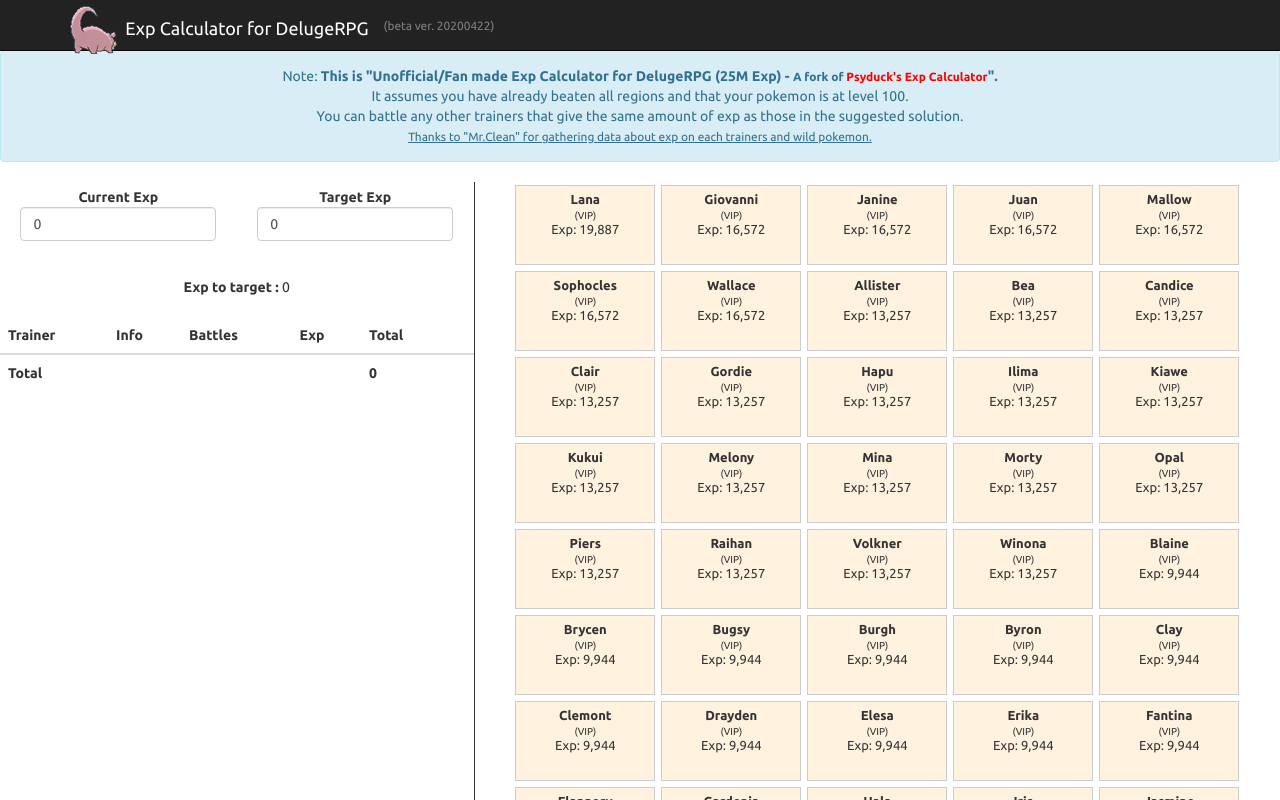
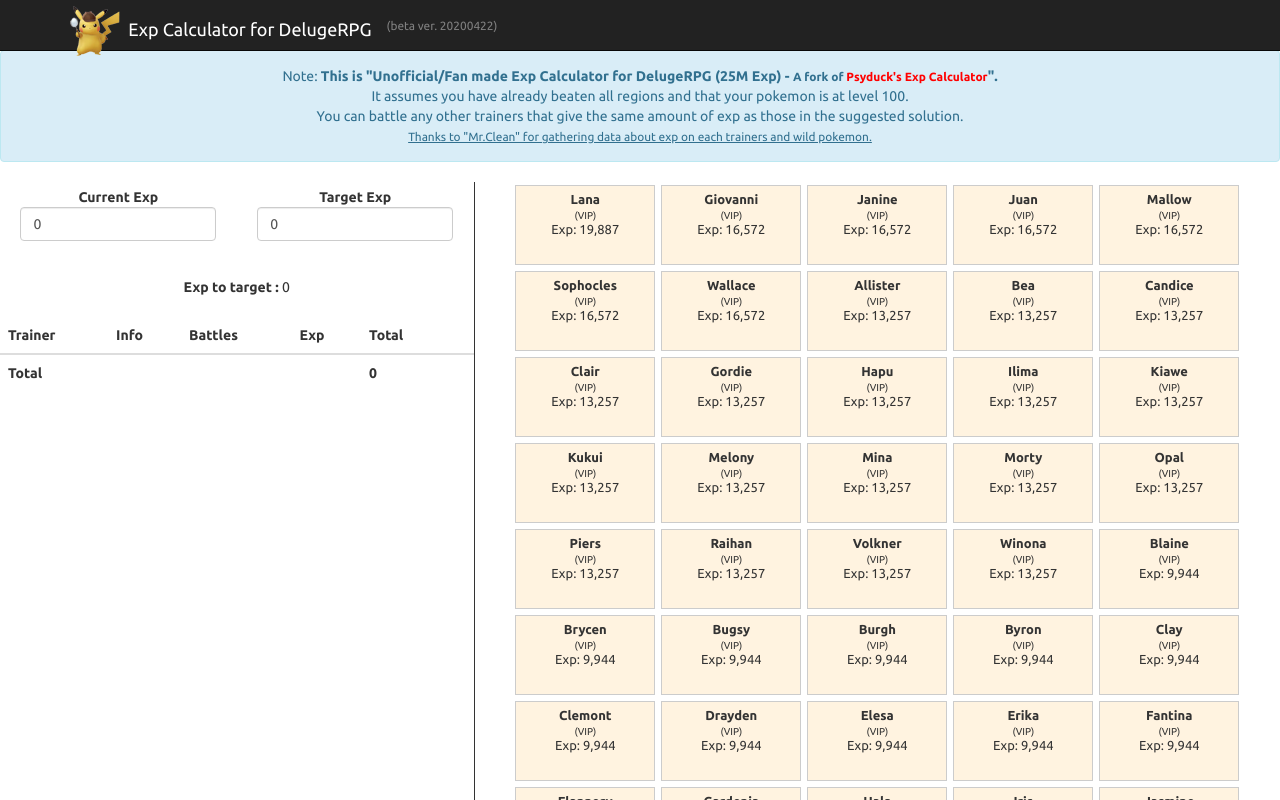
Before and after one commit to MyAenan/25MExp, a plain HTML site: page index.html in a window 1280 px wide. Shown: the top 800 px of the page. Drawn offline with nearby package versions, Linux system fonts and the light colour scheme.

Commit message:
Update index.html

```diff
--- a/index.html
+++ b/index.html
@@ -18,7 +18,7 @@
 	<div class="container">
 		<div class="navbar-header">
 			<a class="navbar-brand" style="position:relative;top:-9px; color:#FFF;" href="#">
-           <img src="slowpoke.png" style="display:inline-block;"/>&nbsp;
+           <img src="pikachu.png" style="display:inline-block;"/>&nbsp;
             Exp Calculator <small></small> for DelugeRPG</a> <small style="color:grey;position:relative;top:15px;">(beta ver. 20200422)</small>
 		</div>
 		<!-- <p class="navbar-text pull-right">
```
